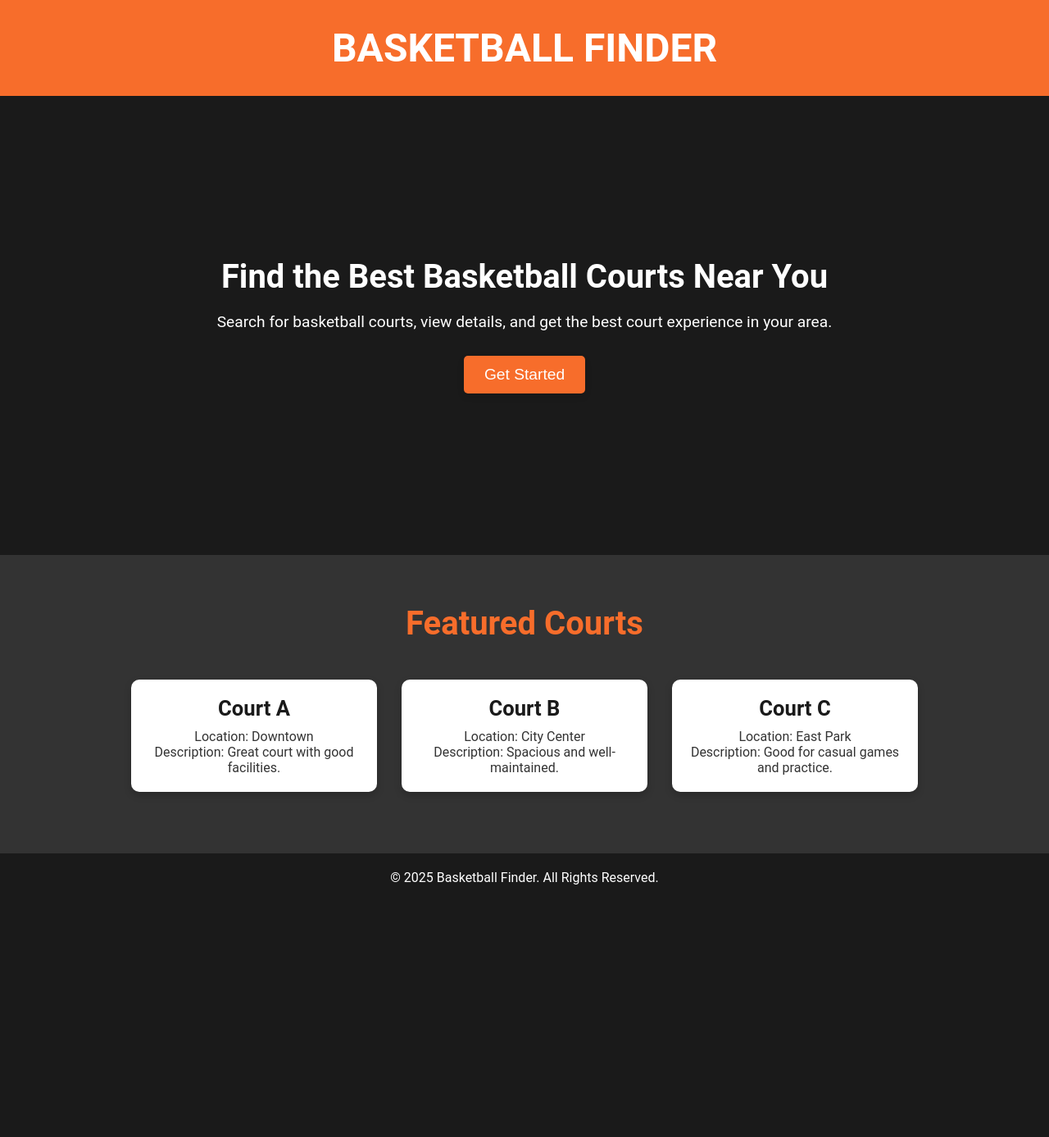
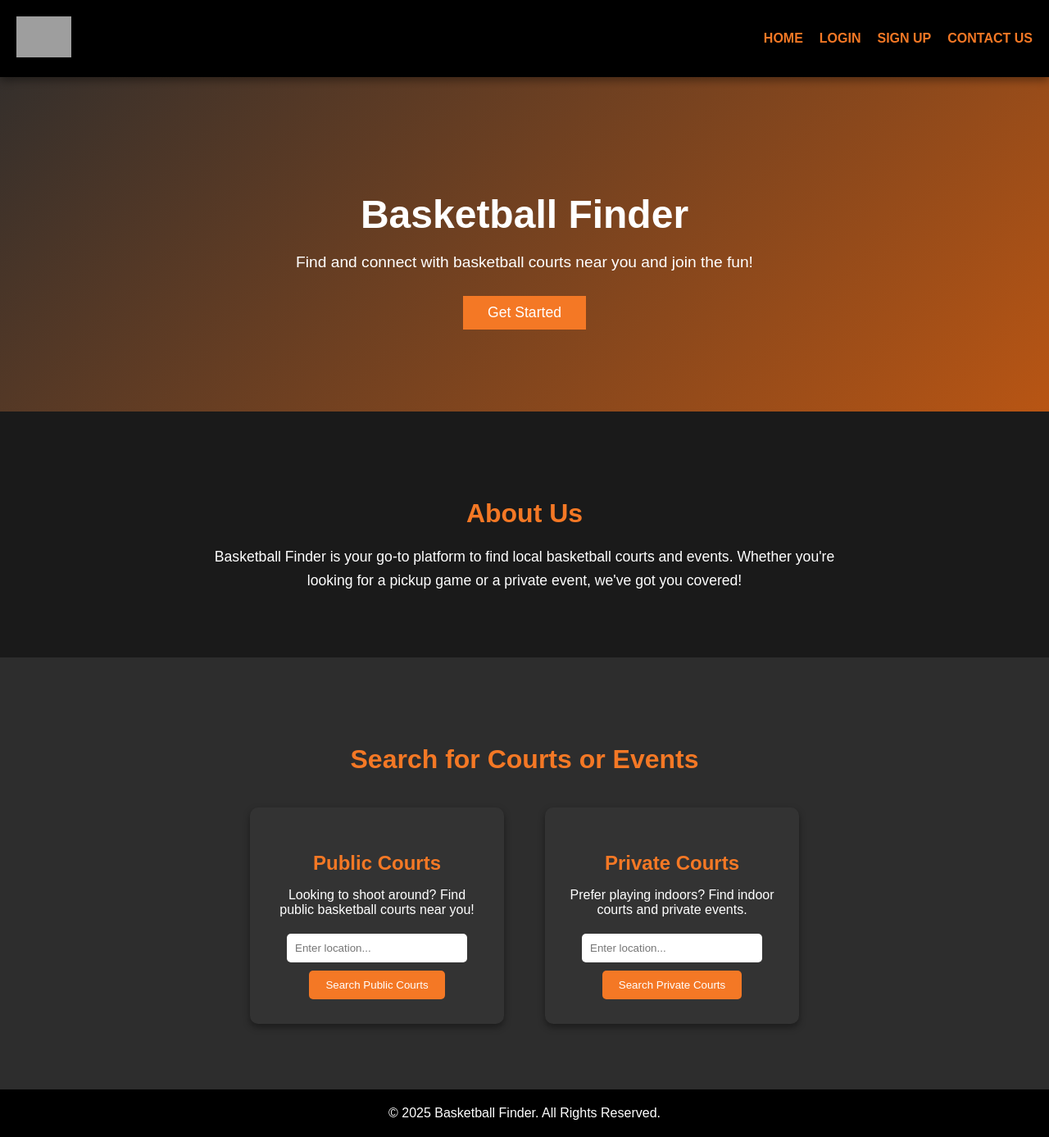
Before and after one commit to fabio-pecora/ball-up, a React (Create React App) app: page / in a window 1280 px wide. Shown: the whole page at 82% size. Before the commit the page ends 1100 px from the top, so only its background shows below. Built offline with nearby package versions, Linux system fonts and the light colour scheme; grey boxes are pictures that could not be loaded.

Commit message:
better design of home page

```diff
--- a/src/App.css
+++ b/src/App.css
@@ -1,159 +1,42 @@
 /* App.css */
 
-/* Root color variables for easy management */
-:root {
-  --black: #1a1a1a;
-  --orange: #f76d2b;
-  --white: #ffffff;
-  --light-gray: #f4f4f4;
-  --dark-gray: #333333;
-  --hover-orange: #d15a10;
-  --button-border: #d1d1d1;
-}
-
-* {
-  margin: 0;
-  padding: 0;
-  box-sizing: border-box;
-}
-
-body {
-  font-family: 'Roboto', sans-serif;
-  background-color: var(--black);
-  color: var(--white);
-}
-
-h1, h2, h3 {
-  font-weight: bold;
-}
-
-a {
-  color: var(--orange);
-  text-decoration: none;
-}
-
-a:hover {
-  text-decoration: underline;
-}
-
-/* Header styles */
-header {
-  background-color: var(--orange);
-  padding: 30px 0;
-  text-align: center;
-  box-shadow: 0 4px 8px rgba(0, 0, 0, 0.2);
-}
-
-header h1 {
-  font-size: 3rem;
-  color: var(--white);
-  text-transform: uppercase;
-}
-
-/* Hero Section */
-.hero {
-  background-color: var(--black);
-  color: var(--white);
-  height: 70vh;
-  display: flex;
-  justify-content: center;
-  align-items: center;
-  flex-direction: column;
-  text-align: center;
-  padding: 0 20px;
-}
-
-.hero h2 {
-  font-size: 2.5rem;
-  margin-bottom: 20px;
-  font-weight: 600;
-}
-
-.hero p {
-  font-size: 1.2rem;
-  margin-bottom: 30px;
-}
-
-.hero button {
-  background-color: var(--orange);
-  color: var(--white);
-  font-size: 1.2rem;
-  padding: 12px 25px;
-  border: none;
-  border-radius: 5px;
-  cursor: pointer;
-  transition: background-color 0.3s;
-  box-shadow: 0 4px 8px rgba(0, 0, 0, 0.1);
-}
-
-.hero button:hover {
-  background-color: var(--hover-orange);
-}
-
-/* Courts Section (Card Layout) */
-.courts-section {
-  background-color: var(--dark-gray);
-  padding: 60px 20px;
-  text-align: center;
-}
-
-.courts-section h2 {
-  font-size: 2.5rem;
-  color: var(--orange);
-  margin-bottom: 30px;
-}
-
-.court-card {
-  background-color: var(--white);
-  color: var(--black);
-  width: 300px;
-  margin: 15px;
-  padding: 20px;
-  border-radius: 10px;
-  box-shadow: 0 4px 10px rgba(0, 0, 0, 0.2);
-  display: inline-block;
-  transition: transform 0.3s ease-in-out;
-}
-
-.court-card:hover {
-  transform: translateY(-10px);
-}
-
-.court-card h3 {
-  font-size: 1.6rem;
-  margin-bottom: 10px;
-}
-
-.court-card p {
-  font-size: 1rem;
-  color: var(--dark-gray);
-}
-
-/* Footer */
-footer {
-  background-color: var(--black);
-  color: var(--white);
+.login-page, .signup-page, .contactus-page {
   padding: 20px;
   text-align: center;
 }
 
-footer p {
-  font-size: 1rem;
+.login-page h2, .signup-page h2, .contactus-page h2 {
+  font-size: 2.5em;
+  margin-bottom: 20px;
 }
 
-/* Responsive Styles */
-@media (max-width: 768px) {
-  .hero {
-    height: auto;
-    padding: 20px;
-  }
+.login-page form, .signup-page form, .contactus-page form {
+  display: flex;
+  flex-direction: column;
+  align-items: center;
+  gap: 15px;
+  max-width: 400px;
+  margin: 0 auto;
+}
 
-  .hero h2 {
-    font-size: 2rem;
-  }
+.login-page input, .signup-page input, .contactus-page input, .contactus-page textarea {
+  padding: 10px;
+  font-size: 1.2em;
+  width: 80%;
+  border-radius: 5px;
+  border: 1px solid #ddd;
+}
 
-  .court-card {
-    width: 100%;
-    margin: 10px 0;
-  }
+.login-page button, .signup-page button, .contactus-page button {
+  padding: 12px 30px;
+  font-size: 1.2em;
+  background-color: #ff6600;
+  color: white;
+  border: none;
+  border-radius: 5px;
+  cursor: pointer;
 }
+
+.login-page button:hover, .signup-page button:hover, .contactus-page button:hover {
+  background-color: #cc3300;
+}
--- a/src/App.js
+++ b/src/App.js
@@ -1,48 +1,20 @@
-// App.js
-
 import React from 'react';
-import './App.css';
+import { BrowserRouter as Router, Route, Routes } from 'react-router-dom';
+import HomePage from './components/HomePage';
+import LoginPage from './components/LoginPage'; // Create LoginPage.js
+import SignUpPage from './components/SignUpPage'; // Create SignUpPage.js
+import ContactUsPage from './components/ContactUsPage.js'; // Create ContactUsPage.js
 
 const App = () => {
   return (
-    <div className="app">
-      {/* Header Section */}
-      <header>
-        <h1>Basketball Finder</h1>
-      </header>
-
-      {/* Hero Section */}
-      <section className="hero">
-        <h2>Find the Best Basketball Courts Near You</h2>
-        <p>Search for basketball courts, view details, and get the best court experience in your area.</p>
-        <button>Get Started</button>
-      </section>
-
-      {/* Courts Section (Cards for Courts) */}
-      <section className="courts-section">
-        <h2>Featured Courts</h2>
-        <div className="court-card">
-          <h3>Court A</h3>
-          <p>Location: Downtown</p>
-          <p>Description: Great court with good facilities.</p>
-        </div>
-        <div className="court-card">
-          <h3>Court B</h3>
-          <p>Location: City Center</p>
-          <p>Description: Spacious and well-maintained.</p>
-        </div>
-        <div className="court-card">
-          <h3>Court C</h3>
-          <p>Location: East Park</p>
-          <p>Description: Good for casual games and practice.</p>
-        </div>
-      </section>
-
-      {/* Footer */}
-      <footer>
-        <p>&copy; 2025 Basketball Finder. All Rights Reserved.</p>
-      </footer>
-    </div>
+    <Router>
+      <Routes>
+        <Route path="/" element={<HomePage />} />
+        <Route path="/login" element={<LoginPage />} />
+        <Route path="/signup" element={<SignUpPage />} />
+        <Route path="/contact-us" element={<ContactUsPage />} />
+      </Routes>
+    </Router>
   );
 }
 
--- /dev/null
+++ b/src/HomePage.css
@@ -0,0 +1,173 @@
+/* Overall Background */
+body {
+
+    margin: 0;
+    padding: 0;
+    font-family: 'Arial', sans-serif;
+    background: linear-gradient(135deg, #2d2d2d, #fd6907); /* Black to Orange Gradient */
+    color: white;
+  }
+
+  /* Navigation Bar */
+  .navbar {
+    display: flex;
+    justify-content: space-between;
+    align-items: center;
+    padding: 20px;
+    background: #000000;
+    box-shadow: 0 4px 10px rgba(0, 0, 0, 0.4);
+  }
+
+  .navbar .logo img {
+    height: 50px;
+  }
+
+  .navbar .nav-links {
+    display: flex;
+    list-style-type: none;
+    gap: 20px;
+  }
+
+  .navbar .nav-links li {
+    text-transform: uppercase;
+    font-weight: bold;
+  }
+
+  .navbar .nav-links li a {
+    text-decoration: none;
+    color: #f47825; /* Orange */
+    transition: color 0.3s ease;
+  }
+
+  .navbar .nav-links li a:hover {
+    color: #fff;
+  }
+
+  /* Hero Section */
+  .hero {
+    color: white;
+    text-align: center;
+    padding: 100px 20px;
+  }
+
+  .hero h1 {
+    font-size: 3rem;
+    margin-bottom: 20px;
+    font-weight: bold;
+  }
+
+  .hero p {
+    font-size: 1.2rem;
+    margin-bottom: 30px;
+  }
+
+  .hero button {
+    background-color: #f47825;
+    color: white;
+    padding: 10px 30px;
+    border: none;
+    font-size: 1.1rem;
+    cursor: pointer;
+    transition: background-color 0.3s ease;
+  }
+
+  .hero button:hover {
+    background-color: #ff6a00;
+  }
+
+  /* About Us Section */
+  .about-us {
+    background: #1a1a1a;
+    color: white;
+    padding: 80px 20px;
+    text-align: center;
+  }
+
+  .about-us h2 {
+    font-size: 2rem;
+    margin-bottom: 20px;
+    color: #f47825;
+  }
+
+  .about-us p {
+    font-size: 1.1rem;
+    line-height: 1.6;
+    max-width: 800px;
+    margin: 0 auto;
+  }
+
+  /* Search Courts Section */
+  .search-courts {
+    background: #2d2d2d;
+    padding: 80px 20px;
+    color: white;
+    text-align: center;
+  }
+
+  .search-courts h2 {
+    font-size: 2rem;
+    margin-bottom: 40px;
+    color: #f47825;
+  }
+
+  .search-options {
+    display: flex;
+    justify-content: center;
+    gap: 50px;
+  }
+
+  .search-option {
+    background-color: #333;
+    padding: 30px;
+    border-radius: 10px;
+    box-shadow: 0 4px 8px rgba(0, 0, 0, 0.4);
+    width: 250px;
+    text-align: center;
+  }
+
+  .search-option h3 {
+    font-size: 1.5rem;
+    margin-bottom: 10px;
+    color: #f47825;
+  }
+
+  .search-option p {
+    font-size: 1rem;
+    margin-bottom: 20px;
+  }
+
+  .search-option input {
+    padding: 10px;
+    width: 80%;
+    border: none;
+    margin-bottom: 10px;
+    border-radius: 5px;
+    outline: none;
+  }
+
+  .search-option button {
+    background-color: #f47825;
+    padding: 10px 20px;
+    border: none;
+    color: white;
+    border-radius: 5px;
+    cursor: pointer;
+    transition: background-color 0.3s ease;
+  }
+
+  .search-option button:hover {
+    background-color: #ff6a00;
+  }
+
+  /* Footer */
+  footer {
+    background-color: #000000;
+    color: white;
+    padding: 20px;
+    text-align: center;
+  }
+
+  footer p {
+    margin: 0;
+    font-size: 1rem;
+  }
--- /dev/null
+++ b/src/components/ContactUsPage.js
@@ -0,0 +1,19 @@
+// ContactUsPage.js
+
+import React from 'react';
+
+const ContactUsPage = () => {
+  return (
+    <div className="contactus-page">
+      <h2>Contact Us</h2>
+      <form>
+        <input type="text" placeholder="Your Name" required />
+        <input type="email" placeholder="Your Email" required />
+        <textarea placeholder="Your Message" required></textarea>
+        <button type="submit">Send Message</button>
+      </form>
+    </div>
+  );
+}
+
+export default ContactUsPage;
--- /dev/null
+++ b/src/components/HomePage.js
@@ -0,0 +1,65 @@
+// HomePage.js
+
+import React from 'react';
+import { Link } from 'react-router-dom';
+import '../HomePage.css';
+
+const HomePage = () => {
+  return (
+    <div className="home-page">
+      {/* Navigation Bar */}
+      <nav className="navbar">
+        <div className="logo">
+          <img src="/path-to-your-logo.png" alt="Logo" className="logo-img" />
+        </div>
+        <ul className="nav-links">
+          <li><Link to="/">Home</Link></li>
+          <li><Link to="/login">Login</Link></li>
+          <li><Link to="/signup">Sign Up</Link></li>
+          <li><Link to="/contact-us">Contact Us</Link></li>
+        </ul>
+      </nav>
+      {/* Hero Section */}
+      <section className="hero">
+        <h1>Basketball Finder</h1>
+        <p>Find and connect with basketball courts near you and join the fun!</p>
+        <button>Get Started</button>
+      </section>
+
+      {/* About Us Section */}
+      <section id="about-us" className="about-us">
+        <h2>About Us</h2>
+        <p>Basketball Finder is your go-to platform to find local basketball courts and events. Whether you're looking for a pickup game or a private event, we've got you covered!</p>
+      </section>
+
+      {/* Search Courts Section */}
+      <section id="search-courts" className="search-courts">
+        <h2>Search for Courts or Events</h2>
+
+        <div className="search-options">
+          {/* Public Courts Option */}
+          <div className="search-option public-courts">
+            <h3>Public Courts</h3>
+            <p>Looking to shoot around? Find public basketball courts near you!</p>
+            <input type="text" placeholder="Enter location..." />
+            <button>Search Public Courts</button>
+          </div>
+
+          {/* Private Events/Courts Option */}
+          <div className="search-option private-courts">
+            <h3>Private Courts</h3>
+            <p>Prefer playing indoors? Find indoor courts and private events.</p>
+            <input type="text" placeholder="Enter location..." />
+            <button>Search Private Courts</button>
+          </div>
+        </div>
+      </section>
+      {/* Footer */}
+      <footer>
+        <p>&copy; 2025 Basketball Finder. All Rights Reserved.</p>
+      </footer>
+    </div>
+  );
+}
+
+export default HomePage;
--- /dev/null
+++ b/src/components/LoginPage.js
@@ -0,0 +1,18 @@
+// LoginPage.js
+
+import React from 'react';
+
+const LoginPage = () => {
+  return (
+    <div className="login-page">
+      <h2>Login</h2>
+      <form>
+        <input type="email" placeholder="Enter your email" />
+        <input type="password" placeholder="Enter your password" />
+        <button type="submit">Log In</button>
+      </form>
+    </div>
+  );
+}
+
+export default LoginPage;
--- /dev/null
+++ b/src/components/SignUpPage.js
@@ -0,0 +1,18 @@
+// SignUpPage.js
+
+import React from 'react';
+
+const SignUpPage = () => {
+  return (
+    <div className="signup-page">
+      <h2>Sign Up</h2>
+      <form>
+        <input type="email" placeholder="Enter your email" />
+        <input type="password" placeholder="Enter your password" />
+        <button type="submit">Sign Up</button>
+      </form>
+    </div>
+  );
+}
+
+export default SignUpPage;
--- a/src/index.js
+++ b/src/index.js
@@ -2,7 +2,6 @@ import React from 'react';
 import ReactDOM from 'react-dom/client';
 import './index.css';
 import App from './App';
-import reportWebVitals from './reportWebVitals';
 
 const root = ReactDOM.createRoot(document.getElementById('root'));
 root.render(
@@ -10,8 +9,3 @@ root.render(
     <App />
   </React.StrictMode>
 );
-
-// If you want to start measuring performance in your app, pass a function
-// to log results (for example: reportWebVitals(console.log))
-// or send to an analytics endpoint. Learn more: https://bit.ly/CRA-vitals
-reportWebVitals();
```
